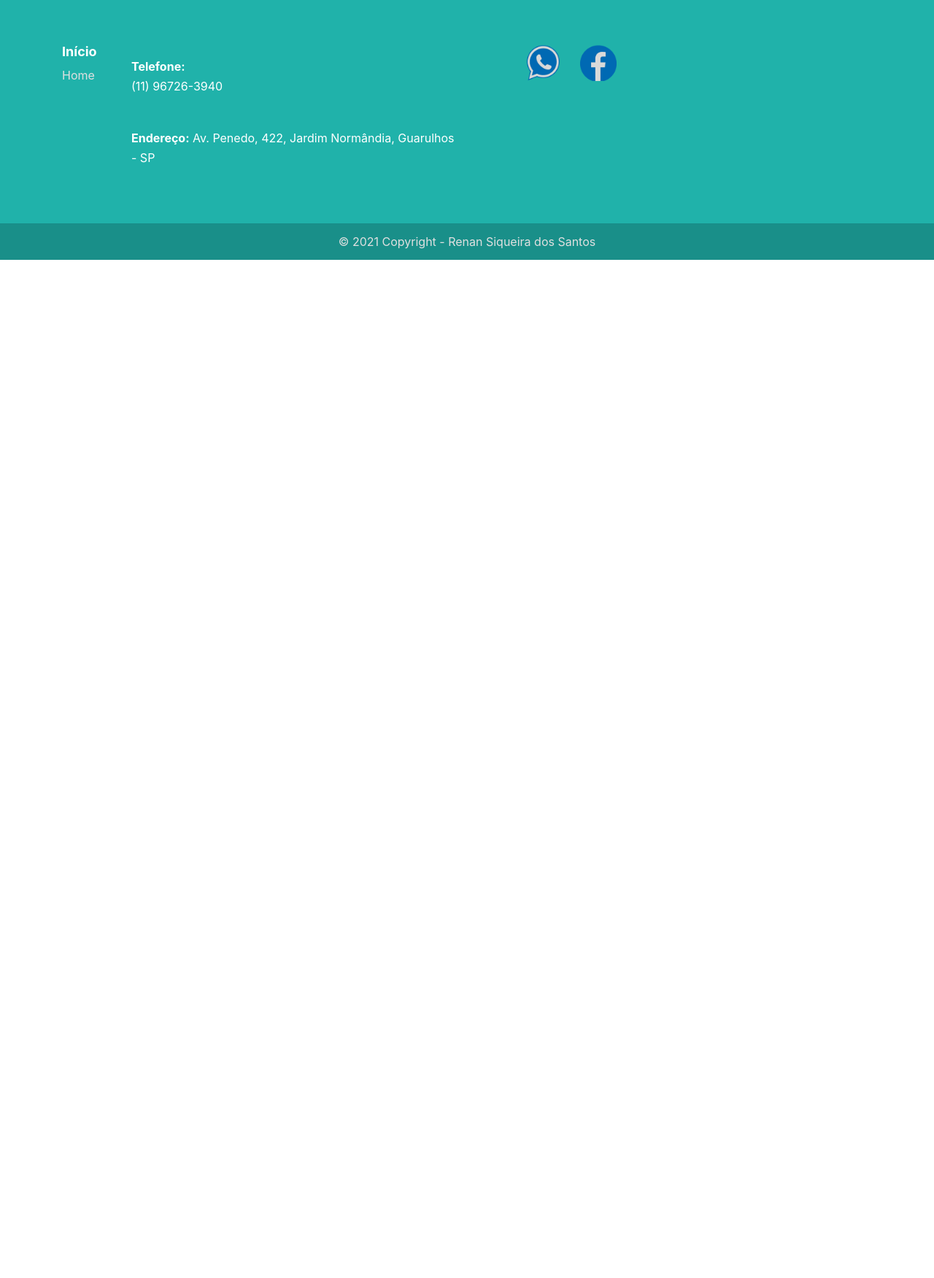
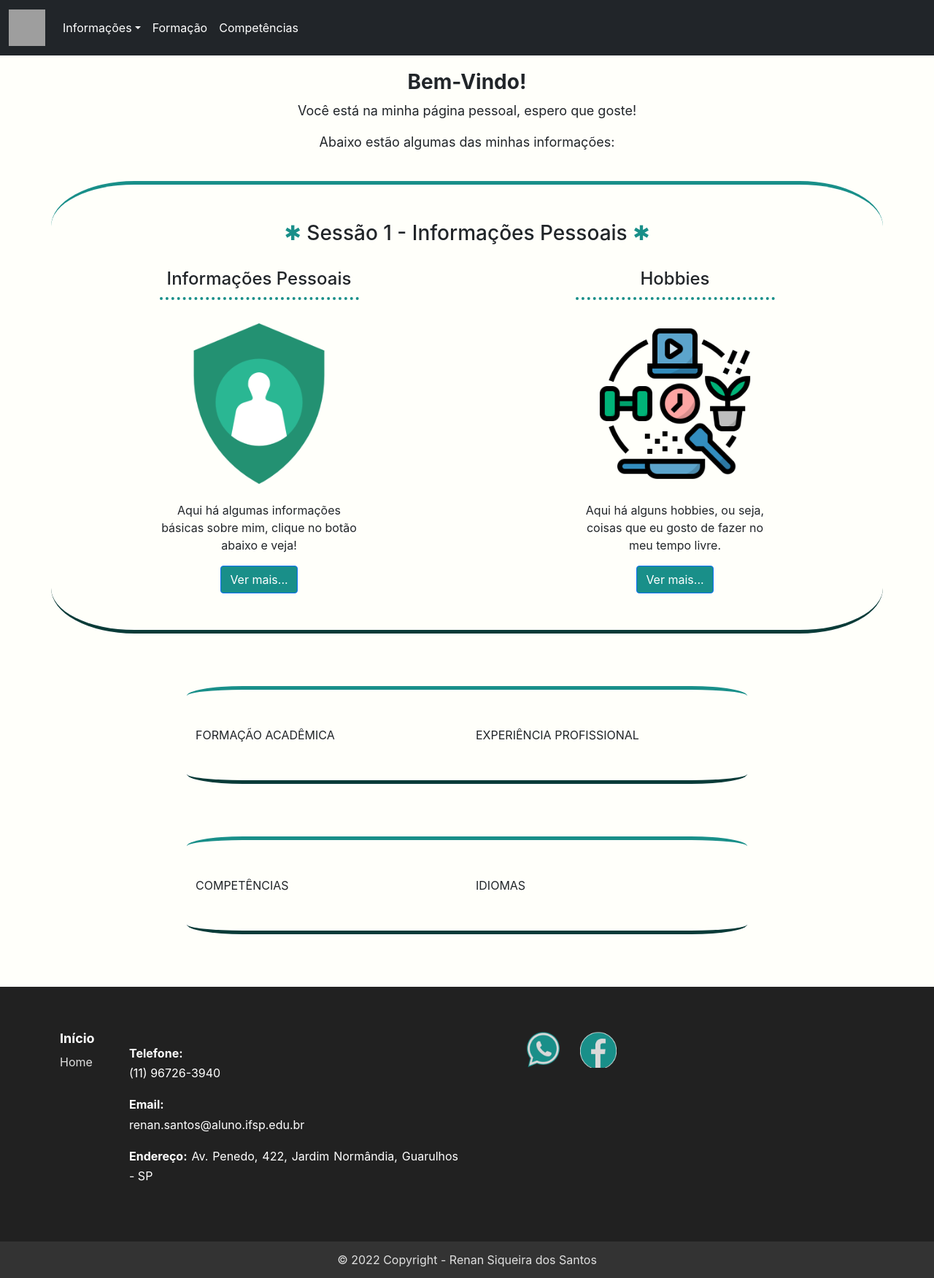
Before and after one commit to Renan397/Pessoal, a PHP site: page / in a window 1280 px wide. Shown: the whole page at 73% size. Before the commit the page ends 356 px from the top, so only its background shows below. Run offline with PHP 8.4, Linux system fonts and the light colour scheme; grey boxes are pictures that could not be loaded.

Commit message:
Sessão 1 - Ok

```diff
--- a/assets/css/home.css
+++ b/assets/css/home.css
@@ -3,12 +3,54 @@ html {
     }
 body {
     font-family: -apple-system, BlinkMacSystemFont, 'Segoe UI', Roboto, Oxygen, Ubuntu, Cantarell, 'Open Sans', 'Helvetica Neue', sans-serif;
+    text-align: justify;
+    background-color: #fffffa;
 }
-
-#conteudo {
-            position: relative;
-            width: 100%;
-            height: 100%;
-            margin: 0 auto;
-            display: flex;
+#titulo_entrada {
+    text-align: center;
+    font-weight: bold;
 }
+.txt_entrada {
+    text-align: center;
+    font-size: 18px;
+}
+.titulos {
+    border-bottom: 4px #198f89 dotted;
+    width: 50%;
+    padding-bottom: 10px;
+}
+.imgs_intro {
+    width: 220px;
+    min-height: 220px;
+}
+.txt_intro {
+    width: 50%;
+}
+.imgs {
+    width: 200px;
+    min-height: 160px;
+}
+.linha_txt {
+    background-color: #198f89;
+    border-width: 3px;
+    width: 40%;
+}
+#info {
+    border-bottom: outset 5px #198f89;
+    border-top: outset 5px #198f89;
+    padding-bottom: 50px;
+    padding-top: 50px;
+    border-radius: 10%;
+}
+#bttn_descPessoal_mostrar {
+    transition: 0.5s;
+    }
+#bttn_descPessoal_mostrar:hover {
+transform: scale(1.1);
+}
+#bttn_descPessoal_esconder {
+    transition: 0.5s;
+    }
+#bttn_descPessoal_esconder:hover {
+transform: scale(1.1);
+}
--- a/assets/js/home.js
+++ b/assets/js/home.js
@@ -0,0 +1,39 @@
+$(document).ready(function(){
+    //Sessão de Informações Pessoais
+    $("#bttn_descPessoal_mostrar").click(function(){
+        $("#bttn_descPessoal_mostrar").hide();
+        $("#bttn_descPessoal_esconder").fadeToggle();
+        $("#imgPessoal").hide();
+        $("#txtPessoal").hide();
+        $("#img_perfil").fadeToggle();
+        $("#txt_perfil").fadeToggle();
+      });
+      $("#bttn_descPessoal_esconder").click(function(){
+        $("#bttn_descPessoal_esconder").hide();
+        $("#bttn_descPessoal_mostrar").fadeToggle();
+        $("#imgPessoal").fadeToggle();
+        $("#txtPessoal").fadeToggle();
+        $("#img_perfil").hide();
+        $("#txt_perfil").hide();
+      });
+      //
+
+      //Sessão de Hobbies
+      $("#bttn_descHobbies_mostrar").click(function(){
+        $("#bttn_descHobbies_mostrar").hide();
+        $("#bttn_descHobbies_esconder").fadeToggle();
+        $("#imgHobbies").hide();
+        $("#txtHobbies").hide();
+        $("#img_hobbies").fadeToggle();
+        $("#txt_hobbies").fadeToggle();
+      });
+      $("#bttn_descHobbies_esconder").click(function(){
+        $("#bttn_descHobbies_esconder").hide();
+        $("#bttn_descHobbies_mostrar").fadeToggle();
+        $("#imgHobbies").fadeToggle();
+        $("#txtHobbies").fadeToggle();
+        $("#img_hobbies").hide();
+        $("#txt_hobbies").hide();
+      });
+      //
+  });
--- a/views/footer_home.php
+++ b/views/footer_home.php
@@ -1,10 +1,8 @@
 <?php
  include_once "config/config.php";
  $img_files = array();
- $img_files[9] = $img."logo_whatsapp.png";
- $img_files[10] = $img."logo_facebook.png";
- $img_files[11] = $img."logo_instagram.png";
- $img_files[12] = $img."brazil_footer.png";
+ $img_files[13] = $img."logo_whatsapp.png";
+ $img_files[14] = $img."logo_facebook.png";
 ?>
 <html>
 <style>
@@ -24,13 +22,13 @@
     }
 
     #myFooter {
-        background-color: #20b2aa;
+        background-color: #212121;
         color: white;
         padding-top: 30px;
     }
 
     #myFooter .footer-copyright {
-        background-color: #198f89;
+        background-color: #333333;
         padding-top: 3px;
         padding-bottom: 3px;
         text-align: center;
@@ -141,7 +139,10 @@
                 <ul>
                     <li>
                         <p><b>Telefone:</b> <br>(11) 96726-3940</p>
-                    </li><br>
+                    </li>
+                    <li>
+                        <p><b>Email:</b> <br>renan.santos@aluno.ifsp.edu.br</p>
+                    </li>
                     <li>
                         <p><b>Endereço:</b> Av. Penedo, 422, Jardim Normândia, Guarulhos - SP</p>
                     </li>
@@ -149,14 +150,14 @@
             </div>
             <div class="col-sm-3">
                 <div class="social-networks">
-                    <a href="https://api.whatsapp.com/send?phone=551196035-1235&text=sua%20mensagem" class="whatsapp" target="_blank"><img class='img_footer' src='<?= $img_files[9] ?>'></i></a>
-                    <a href="https://www.facebook.com/TRL-Sites-104897937613126" class="facebook" target="_blank"><img class='img_footer' src='<?= $img_files[10] ?>'></i></a>
+                    <a href="https://api.whatsapp.com/send?phone=551196726-3940&text=sua%20mensagem" class="whatsapp" target="_blank"><img class='img_footer' src='<?= $img_files[13] ?>'></i></a>
+                    <a href="https://www.facebook.com/renan.siqueira.3363/" class="facebook" target="_blank"><img class='img_footer' src='<?= $img_files[14] ?>'></i></a>
                     </div>
             </div>
         </div>
     </div>
     <div class="footer-copyright">
-        <p>© 2021 Copyright - Renan Siqueira dos Santos</p>
+        <p>© 2022 Copyright - Renan Siqueira dos Santos</p>
     </div>
 </footer>
 
--- a/views/home.php
+++ b/views/home.php
@@ -6,14 +6,15 @@
   $js_file = $js."home.js";
   $img_files = array();
   $img_files[0] = $img."logo.png";
+  $img_files[1] = $img."img_info_pessoais_intro.png";
   ?>
 <head>
     <meta charset="UTF-8">
-    <link rel="stylesheet" href="https://stackpath.bootstrapcdn.com/bootstrap/4.1.3/css/bootstrap.min.css" integrity="sha384-MCw98/SFnGE8fJT3GXwEOngsV7Zt27NXFoaoApmYm81iuXoPkFOJwJ8ERdknLPMO" crossorigin="anonymous">
-    <!-- jQuery Bootstrap -->
+    <!-- jQuery e CSS Bootstrap 5 -->
     <script src="https://code.jquery.com/jquery-3.3.1.slim.min.js" integrity="sha384-q8i/X+965DzO0rT7abK41JStQIAqVgRVzpbzo5smXKp4YfRvH+8abtTE1Pi6jizo" crossorigin="anonymous"></script>
     <script src="https://cdnjs.cloudflare.com/ajax/libs/popper.js/1.14.3/umd/popper.min.js" integrity="sha384-ZMP7rVo3mIykV+2+9J3UJ46jBk0WLaUAdn689aCwoqbBJiSnjAK/l8WvCWPIPm49" crossorigin="anonymous"></script>
-    <script src="https://stackpath.bootstrapcdn.com/bootstrap/4.1.3/js/bootstrap.min.js" integrity="sha384-ChfqqxuZUCnJSK3+MXmPNIyE6ZbWh2IMqE241rYiqJxyMiZ6OW/JmZQ5stwEULTy" crossorigin="anonymous"></script>
+    <link href="https://cdn.jsdelivr.net/npm/bootstrap@5.1.3/dist/css/bootstrap.min.css" rel="stylesheet">
+    <script src="https://cdn.jsdelivr.net/npm/bootstrap@5.1.3/dist/js/bootstrap.bundle.min.js"></script>
     <!-- jQuery Google -->
     <script src="https://ajax.googleapis.com/ajax/libs/jquery/3.5.1/jquery.min.js"></script>
     <meta http-equiv="X-UA-Compatible" content="IE=edge">
@@ -30,11 +31,75 @@
   ?>
 </header>
 <body>
-<div id="conteudo">
 
+<div class="container" id="entrada"><br><br><br><br>
+<h3 id="titulo_entrada">Bem-Vindo!</h3>
+<p class="txt_entrada">Você está na minha página pessoal, espero que goste!</p>
+<p class="txt_entrada">Abaixo estão algumas das minhas informações:</p>
+<br>
 </div>
-</body>
-  <?php
+
+<center>
+<div class="container" id="info">
+  <h3><span style="color: #198f89;">✱</span> Sessão 1 - Informações Pessoais <span style="color: #198f89;">✱</span></h3><br>
+  <div class="row">
+    <div class="col-6" id="info_pessoais">
+    <h4 class="titulos" >Informações Pessoais</h4><br>
+    <img class="imgs" id="img_perfil" src="assets/img/img_perfil.png" style="box-shadow: 0 0 1em #57a8f3; border-radius: 5%; display:none; border: 3px inset #198f89;">
+      <p id="txt_perfil" style="display: none; padding-top: 10px;"><b>Nome:</b> Renan Siqueira dos Santos;<br>
+        <b>Data de nascimento</b> 18/06/2003;<br>
+        <b>Local de nascimento:</b> Guarulhos - SP;<br>
+        <b>Nacionalidade:</b> Brasileira;<br>
+        <b>Gênero:</b> Masculino.<br>
+      </p>
+      <button style="background-color: #198f89; display:none;" id="bttn_descPessoal_esconder" class="btn btn-primary">Voltar</button>
+
+      <img class="imgs_intro" id="imgPessoal" src="assets/img/img_info_pessoais_intro.png"><br><br>
+      <p class="txt_intro" id="txtPessoal">Aqui há algumas informações básicas sobre mim, clique no botão abaixo e veja!</p>
+
+     <button style="background-color: #198f89;" id="bttn_descPessoal_mostrar" class="btn btn-primary">Ver mais...</button>
+     </div>
+    <div class="col-6">
+    <h4 class="titulos" >Hobbies</h4><br>
+    <img class="imgs" id="img_hobbies" src="assets/img/img_hobbies.png" style="display:none;">
+      <p id="txt_hobbies" style="display: none; padding-top: 10px;">
+      Quando não estou em um momento de estudo, as coisas que eu mais gosto de fazer são: Programar, assistir vídeos no <span style="color: red;"><b>Youtube</b></span>, jogar jogos (isso aqui eu faço muito), assistir à algum jogo de <span style="color: green;"><b>futebol</b></span> ou <span style="color: orange;"><b>basquete</b></span>, meu momento de descanso e de praticar atividades se resume a isso, basicamente.
+      </p>
+      <button style="background-color: #198f89; display:none;" id="bttn_descHobbies_esconder" class="btn btn-primary">Voltar</button>
+
+      <img class="imgs_intro" id="imgHobbies" src="assets/img/img_hobbies_intro.png"><br><br>
+      <p class="txt_intro" id="txtHobbies">Aqui há alguns hobbies, ou seja, coisas que eu gosto de fazer no meu tempo livre.</p>
+
+     <button style="background-color: #198f89;" id="bttn_descHobbies_mostrar" class="btn btn-primary">Ver mais...</button>
+    </div>
+  </div>
+</div><br><br><br>
+</center>
+
+<div class="container" style="width: 60%;" id="info">
+  <div class="row">
+    <div class="col">
+      FORMAÇÃO ACADÊMICA
+    </div>
+    <div class="col">
+      EXPERIÊNCIA PROFISSIONAL
+    </div>
+  </div>
+</div><br><br><br>
+
+<div class="container" style="width: 60%;" id="info">
+  <div class="row">
+    <div class="col">
+      COMPETÊNCIAS
+    </div>
+    <div class="col">
+      IDIOMAS
+    </div>
+  </div>
+</div><br><br><br>
+
+<?php
   include_once "footer_home.php";
   ?>
+</body>
 </html>
--- a/views/menu_home.php
+++ b/views/menu_home.php
@@ -0,0 +1,36 @@
+<?php
+    include_once "config/config.php";
+  $img_files = array();
+  $img_files[1] = $img."logo.png";
+  $img_files[2] = $img."img_menu_split.png";
+?>
+<style>
+  .nav-link {
+    color: white;
+  };
+</style>
+<nav class="navbar navbar-expand-sm bg-dark navbar-dar" style="position: fixed; width: 100%; z-index: 3;">
+  <div class="container-fluid">
+    <a class="navbar-brand" href="#"><img src="<?=$img_files[1]?>" style="height: 50px; width: 50px;"></a>
+    <button class="navbar-toggler" style="background-color: #198f89;" type="button" data-bs-toggle="collapse" data-bs-target="#collapsibleNavbar">
+    <img src="<?=$img_files[2]?>" style="height: 20px; width: 20px;">
+    </button>
+    <div class="collapse navbar-collapse" id="collapsibleNavbar">
+      <ul class="navbar-nav">
+      <li class="nav-item dropdown">
+  <a class="nav-link dropdown-toggle" href="#" role="button" data-bs-toggle="dropdown">Informações</a>
+    <ul class="dropdown-menu">
+    <li><a class="dropdown-item" href="#">Pessoais</a></li>
+    <li><a class="dropdown-item" href="#">Hobbies</a></li>
+  </ul>
+    </li>
+        <li class="nav-item">
+          <a class="nav-link" href="#">Formação</a>
+        </li>
+        <li class="nav-item">
+          <a class="nav-link" href="#">Competências</a>
+        </li>
+      </ul>
+    </div>
+  </div>
+</nav>
```
Also changed, not shown: assets/css/footer.css (deleted), assets/css/menu.css (deleted), assets/img/img_hobbies.png (added), assets/img/img_hobbies_intro.png (added), assets/img/img_info_pessoais_intro.png (added), assets/img/img_menu_split.png (added), assets/img/logo_facebook.png, assets/img/logo_whatsapp.png, 1 other file.
